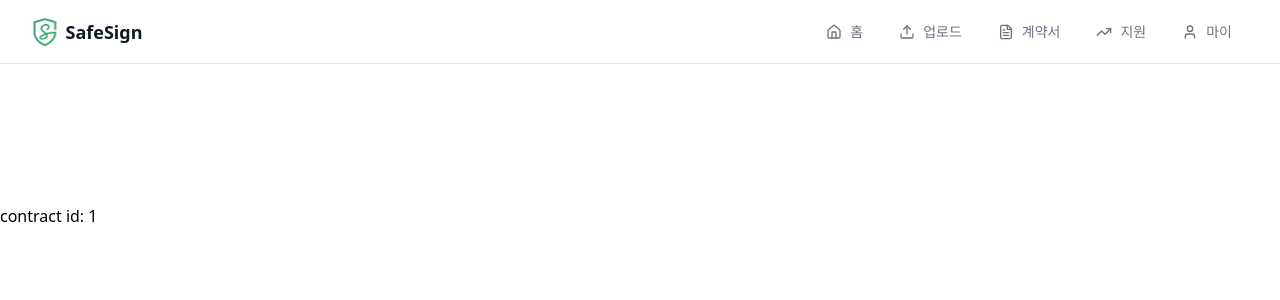
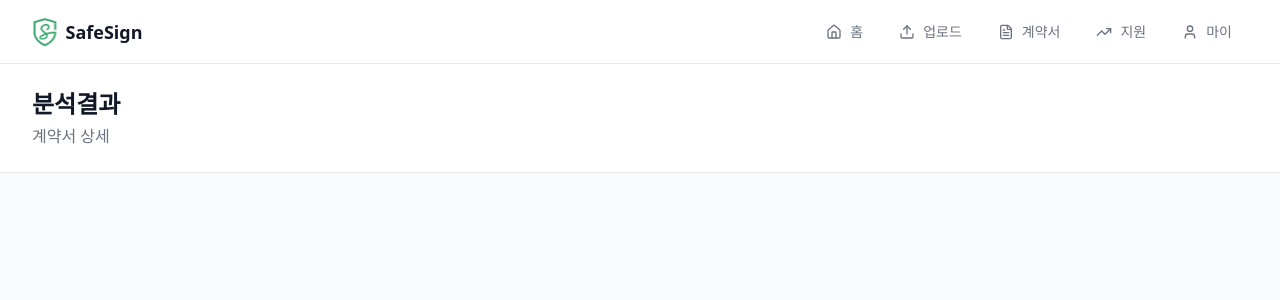
Before and after one commit to SafeSignProject/safeSign-frontend, a React (Vite) app: page /contracts/1 in a window 1280 px wide. Shown: the top 300 px of the page. Built offline with nearby package versions, Linux system fonts and the light colour scheme; a web font is replaced by a local one.

Commit message:
feat: 상세 페이지 공통 헤더 state 공유

```diff
--- a/src/components/common/Badge.tsx
+++ b/src/components/common/Badge.tsx
@@ -12,7 +12,7 @@ const Badge = ({ label, tag, className, icon }: BadgeProps) => {
   return (
     <div
       className={cn(
-        'inline-block items-center justify-center gap-2 rounded-sm px-2 py-1 text-xs leading-4',
+        'inline-block items-center justify-center gap-2 rounded-sm px-2 py-1 text-xs leading-4 whitespace-nowrap',
         className,
       )}
     >
--- a/src/components/contracts/ContractsItem.tsx
+++ b/src/components/contracts/ContractsItem.tsx
@@ -30,12 +30,17 @@ const ContractsItem = ({ item, isLast }: ContractItemProps) => {
           <div className='flex flex-col gap-1'>
             <Link
               to={`/contracts/${item.id}`}
+              state={{
+                title: item.title,
+                score: item.score,
+                level: style.level,
+              }}
               className='text-dark leading-6 font-medium hover:underline'
             >
               {item.title}
             </Link>
 
-            <div className='flex items-center gap-4'>
+            <div className='flex items-center max-sm:flex-col sm:gap-4'>
               <p className='text-dark-gray flex items-center gap-1.5 text-sm'>
                 <Clock size={12} /> {item.date}
               </p>
--- a/src/components/header/CommonHeader.tsx
+++ b/src/components/header/CommonHeader.tsx
@@ -1,13 +1,43 @@
+import { getRiskBadgeStyle } from '@/utils/getRisk';
+
 interface CommonHeaderProps {
   title: string;
   desc: string;
+  riskState?: {
+    score: number;
+    level: string;
+  };
 }
 
-const CommonHeader = ({ title, desc }: CommonHeaderProps) => {
+const CommonHeader = ({ title, desc, riskState }: CommonHeaderProps) => {
+  const style = getRiskBadgeStyle(riskState?.score ?? 0);
+
   return (
-    <header className='border-light-gray fixed top-16 z-30 flex w-full flex-col gap-1 border-b bg-white px-8 py-6'>
-      <h3 className='text-dark text-2xl leading-8 font-bold'>{title}</h3>
-      <p className='text-dark-gray leading-6'>{desc}</p>
+    <header className='border-light-gray fixed top-16 z-30 w-full border-b bg-white px-8 py-6'>
+      <div className='flex items-center justify-between'>
+        <div className='flex flex-col gap-1'>
+          <h3 className='text-dark text-2xl leading-8 font-bold'>{title}</h3>
+          <p className='text-dark-gray leading-6'>{desc}</p>
+        </div>
+
+        {riskState && (
+          <div className='flex items-center gap-4'>
+            <div className='flex flex-col'>
+              <p className='text-dark-gray text-right text-sm'>위험도 점수</p>
+              <h3 className='text-dark text-right text-2xl font-semibold'>{riskState?.score}점</h3>
+            </div>
+            <div
+              className='flex h-9.5 items-center justify-center rounded-sm px-4'
+              style={{
+                backgroundColor: style.badgeBg,
+                color: style.color,
+              }}
+            >
+              {riskState?.level}
+            </div>
+          </div>
+        )}
+      </div>
     </header>
   );
 };
--- a/src/components/my/ProfileInfo.tsx
+++ b/src/components/my/ProfileInfo.tsx
@@ -32,12 +32,12 @@ const ProfileInfo = () => {
   return (
     <section className='border-light-gray mt-52 rounded-sm border bg-white p-8'>
       <h3 className='text-dark mb-6 text-left text-xl leading-7 font-medium'>프로필 정보</h3>
-      <div className='flex gap-8'>
-        <div className='bg-primary flex h-20 min-w-20 items-center justify-center rounded-full text-2xl leading-8 font-semibold text-white'>
+      <div className='flex gap-8 max-sm:flex-col'>
+        <div className='bg-primary flex h-20 max-w-20 min-w-20 items-center justify-center rounded-full text-2xl leading-8 font-semibold text-white'>
           정
         </div>
         <form className='w-full space-y-4' onSubmit={handleSubmit(onSubmit)}>
-          <div className='flex items-center gap-4'>
+          <div className='flex items-center gap-4 max-sm:flex-col'>
             <Input
               label='이름'
               placeholder='홍길동'
--- a/src/pages/contracts/ContractsDetailPage.tsx
+++ b/src/pages/contracts/ContractsDetailPage.tsx
@@ -1,8 +1,28 @@
-import { useParams } from 'react-router-dom';
+import CommonHeader from '@/components/header/CommonHeader';
+import { useLocation } from 'react-router-dom';
 
 const ContractsDetailPage = () => {
-  const { id } = useParams();
+  const { state } = useLocation();
 
-  return <div className='mt-52'>contract id: {id}</div>;
+  const title = state?.title;
+  const score = state?.score;
+  const level = state?.level;
+
+  return (
+    <main className='flex min-h-screen justify-center bg-[#F9FAFB]'>
+      <CommonHeader
+        title='분석결과'
+        desc={title ?? '계약서 상세'}
+        riskState={
+          score
+            ? {
+                score,
+                level,
+              }
+            : undefined
+        }
+      />
+    </main>
+  );
 };
 export default ContractsDetailPage;
```
